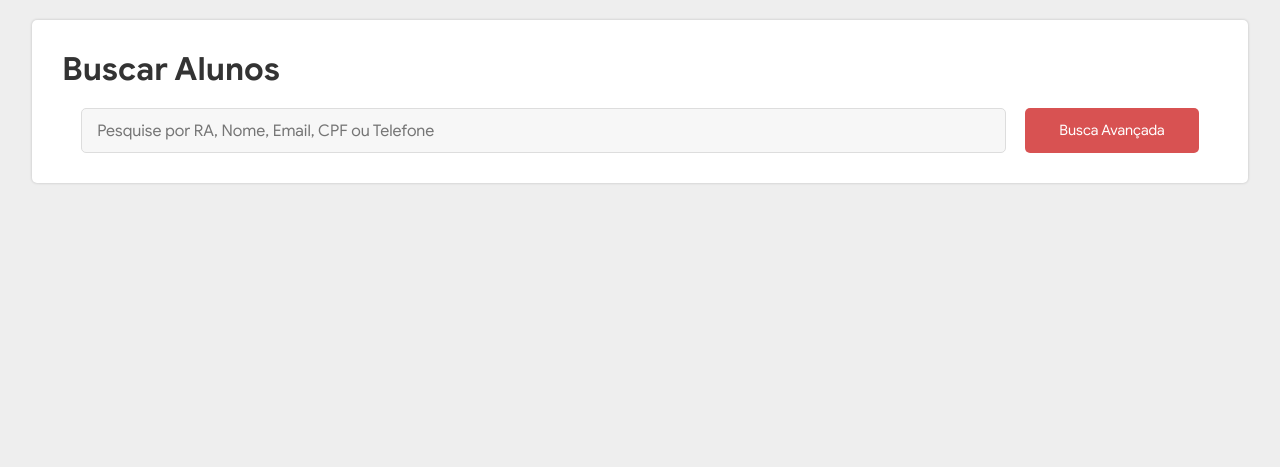
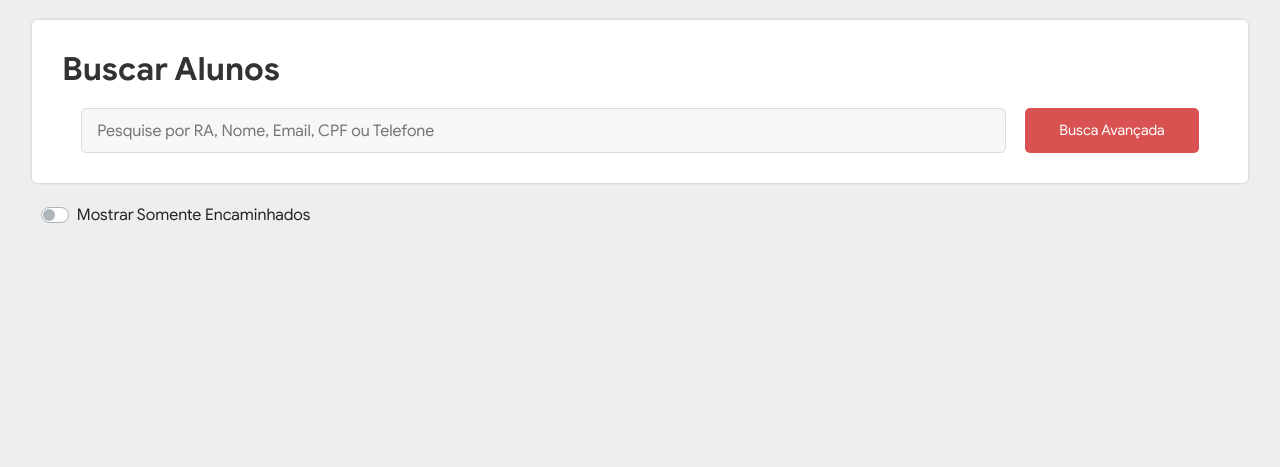
Before and after one commit to thiago4455/mercurio, a PHP site: page /home/alunos.php in a window 1280 px wide. Shown: the top 467 px of the page. Run offline with PHP 8.4, Linux system fonts and the light colour scheme; the visitor is signed in with stand-in values (Sample User, id 1); data that the repository does not hold is empty; some libraries are stand-ins or nearby versions.

Commit message:
Final 1.1

```diff
--- a/home/alunos.php
+++ b/home/alunos.php
@@ -220,6 +220,10 @@
         </select>
         <button id="btn-encaminhar" type="button" class="btn btn-success" href="#" <?php echo $_SESSION['tipoLog']!='admin'?'disabled':'';?>>Encaminhar Selecionados</button>
     </div>
+    <div class="custom-control custom-switch">
+        <input type="checkbox" class="custom-control-input" id="mostrar-encaminhados">
+        <label class="custom-control-label" for="mostrar-encaminhados">Mostrar Somente Encaminhados</label>
+    </div>
 
     <div class="table-responsive">
         <table id='tableBody' class="table">
@@ -242,7 +246,6 @@
     <script src="https://stackpath.bootstrapcdn.com/bootstrap/4.3.1/js/bootstrap.min.js"
         integrity="sha384-JjSmVgyd0p3pXB1rRibZUAYoIIy6OrQ6VrjIEaFf/nJGzIxFDsf4x0xIM+B07jRM" crossorigin="anonymous">
     </script>
-
     <script src="../js/alunos.js"></script>
 
     <script>
--- a/home/css/alunos.css
+++ b/home/css/alunos.css
@@ -99,6 +99,10 @@ body {
     background-color: #D85252;
 }
 
+.custom-control-input:focus ~ .custom-control-label::before {
+    box-shadow: none;
+}
+
 #btn-encaminhar {
     margin: 0 0 0 0;
     height: 50px;
@@ -114,6 +118,12 @@ body {
     border: none;
     font-size: 1rem;
     color: #fff;
+}
+
+.custom-switch {
+    align-self: flex-start;
+     padding: 0 6%;
+     margin: 20px 0;
 }
 
 #cbx-ciclos > option {
@@ -338,6 +348,10 @@ td button {
           margin: 0 5px 0 0;
       }
 
+      .custom-switch {
+          padding: 0 15%;
+      }
+
 }
 
 .lds-ring {
--- a/js/alunos.js
+++ b/js/alunos.js
@@ -48,7 +48,7 @@ $(document).ready(() => {
                 'codTurma': $('#codTurma').val(),
                 'status': $('#status').val(),
                 'ciclo': $('#cbx-ciclos').val(),
-                'encaminhado': '',
+                'encaminhado': $('#mostrar-encaminhados').is(":checked")?'1':'',
             },
             type: 'POST',
             dataType: 'json',
@@ -73,6 +73,7 @@ $(document).ready(() => {
         })
     });
 
+    function Listar(){
         $.ajax({
             url: '../controllers/listarCiclos.php',
             dataType: 'json',
@@ -100,10 +101,15 @@ $(document).ready(() => {
 
             }
         });
+    }
+
+    Listar();
 
     $('#cbx-ciclos').on('change', (() => {
         ListarPorCiclo($('#cbx-ciclos').val())
     }));
+
+    $('#mostrar-encaminhados').on('change', Listar)
 
     $(document).on('change', '#check-todos', function () {
         if (this.checked) {
@@ -170,7 +176,7 @@ $(document).ready(() => {
             dataType: 'json',
             data: {
                 'ciclo': ciclo,
-                'encaminhado': '',
+                'encaminhado': $('#mostrar-encaminhados').is(":checked")?'1':'',
             },
             type: 'POST',
             success: function (msg) {
@@ -203,7 +209,7 @@ $(document).ready(() => {
             data: {
                 'nome': $('#inputSearch').val(),
                 'ciclo': $('#cbx-ciclos').val(),
-                'encaminhado': '',
+                'encaminhado': $('#mostrar-encaminhados').is(":checked")?'1':'',
             },
             type: 'POST',
             success: function (msg) {
```
Lines whose indentation alone changed are shown as unchanged.
